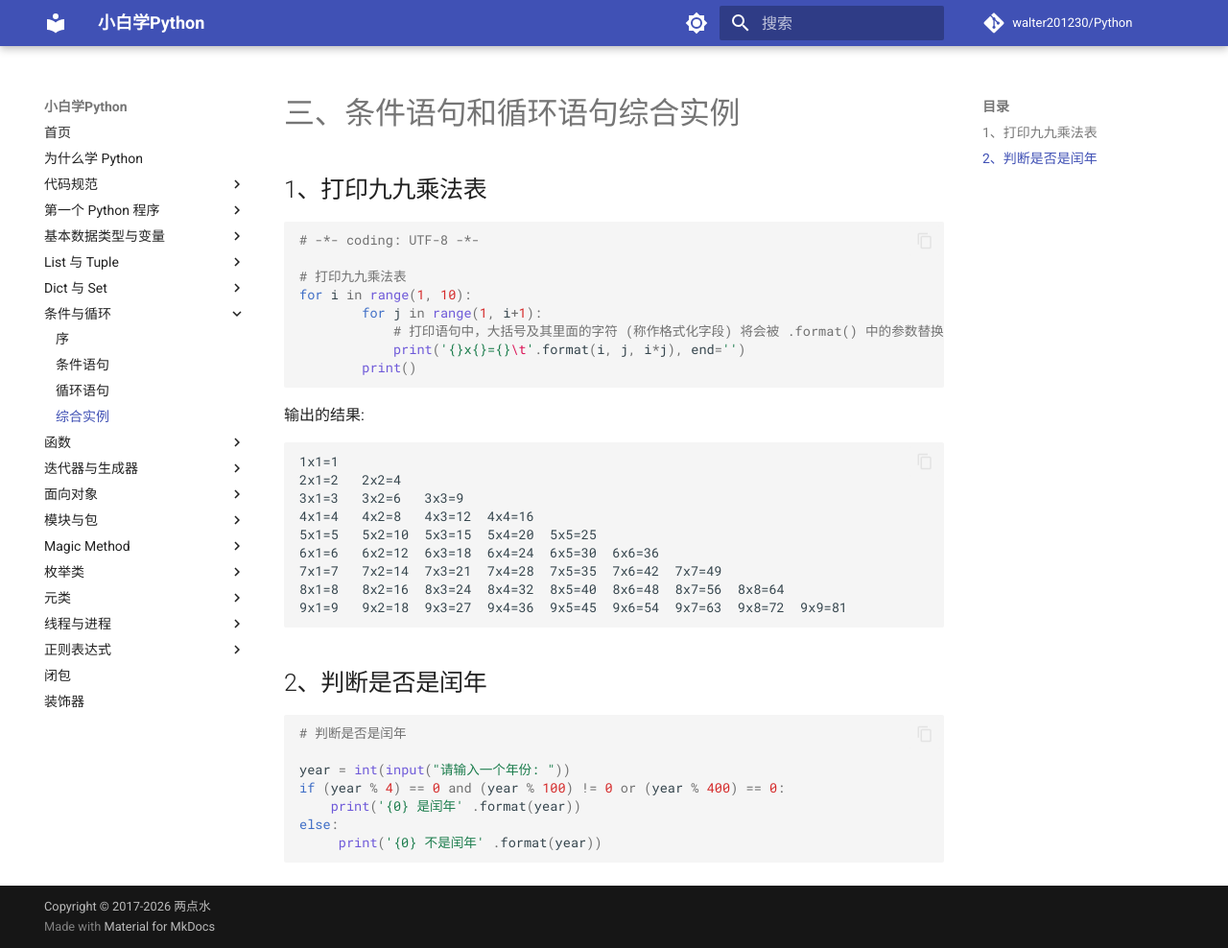
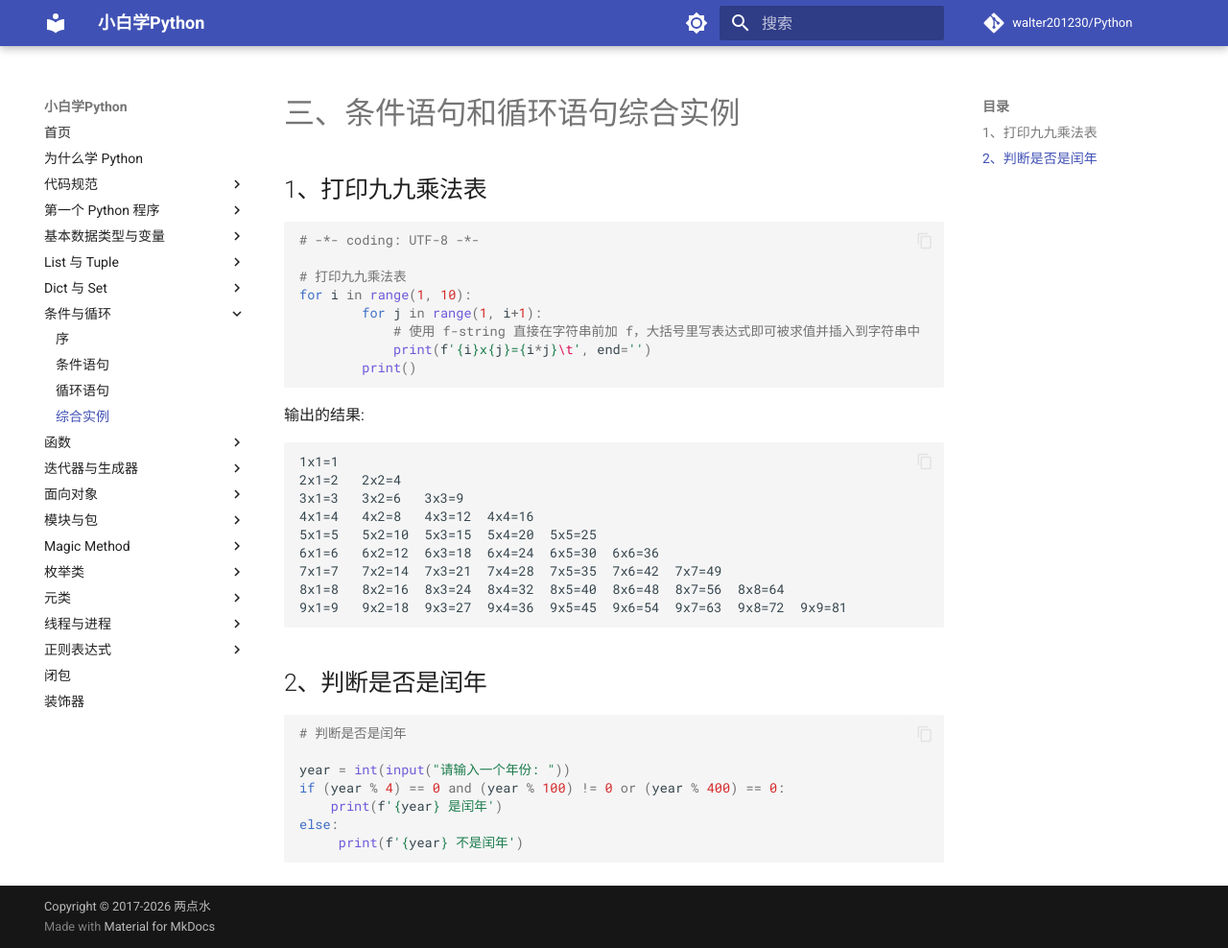
Before and after one commit to kant131/Python--0.1, an MkDocs documentation site: the page built from Article/PythonBasis/python5/Example.md, in a window 1280 px wide and 988 px high. Shown: the whole window at 96% size. Built offline with MkDocs 1.6.1 and Material for MkDocs 9.7.7, drawn with Linux system fonts in a browser that asks for light colours; comment, search, counter and statistics services are not loaded.

Commit message:
python5/Example.md：.format() 改写为 f-string，并同步更新讲解注释
Co-Authored-By: Claude Opus 4.7 (1M context) <noreply@anthropic.com>

````diff
--- a/Article/PythonBasis/python5/Example.md
+++ b/Article/PythonBasis/python5/Example.md
@@ -8,8 +8,8 @@
 # 打印九九乘法表
 for i in range(1, 10):
         for j in range(1, i+1):
-            # 打印语句中，大括号及其里面的字符 (称作格式化字段) 将会被 .format() 中的参数替换,注意有个点的
-            print('{}x{}={}\t'.format(i, j, i*j), end='')
+            # 使用 f-string 直接在字符串前加 f，大括号里写表达式即可被求值并插入到字符串中
+            print(f'{i}x{j}={i*j}\t', end='')
         print()
 ```
 
@@ -36,8 +36,8 @@ for i in range(1, 10):
 
 year = int(input("请输入一个年份: "))
 if (year % 4) == 0 and (year % 100) != 0 or (year % 400) == 0:
-    print('{0} 是闰年' .format(year))
+    print(f'{year} 是闰年')
 else:
-     print('{0} 不是闰年' .format(year))
+     print(f'{year} 不是闰年')
 
 ```
````
